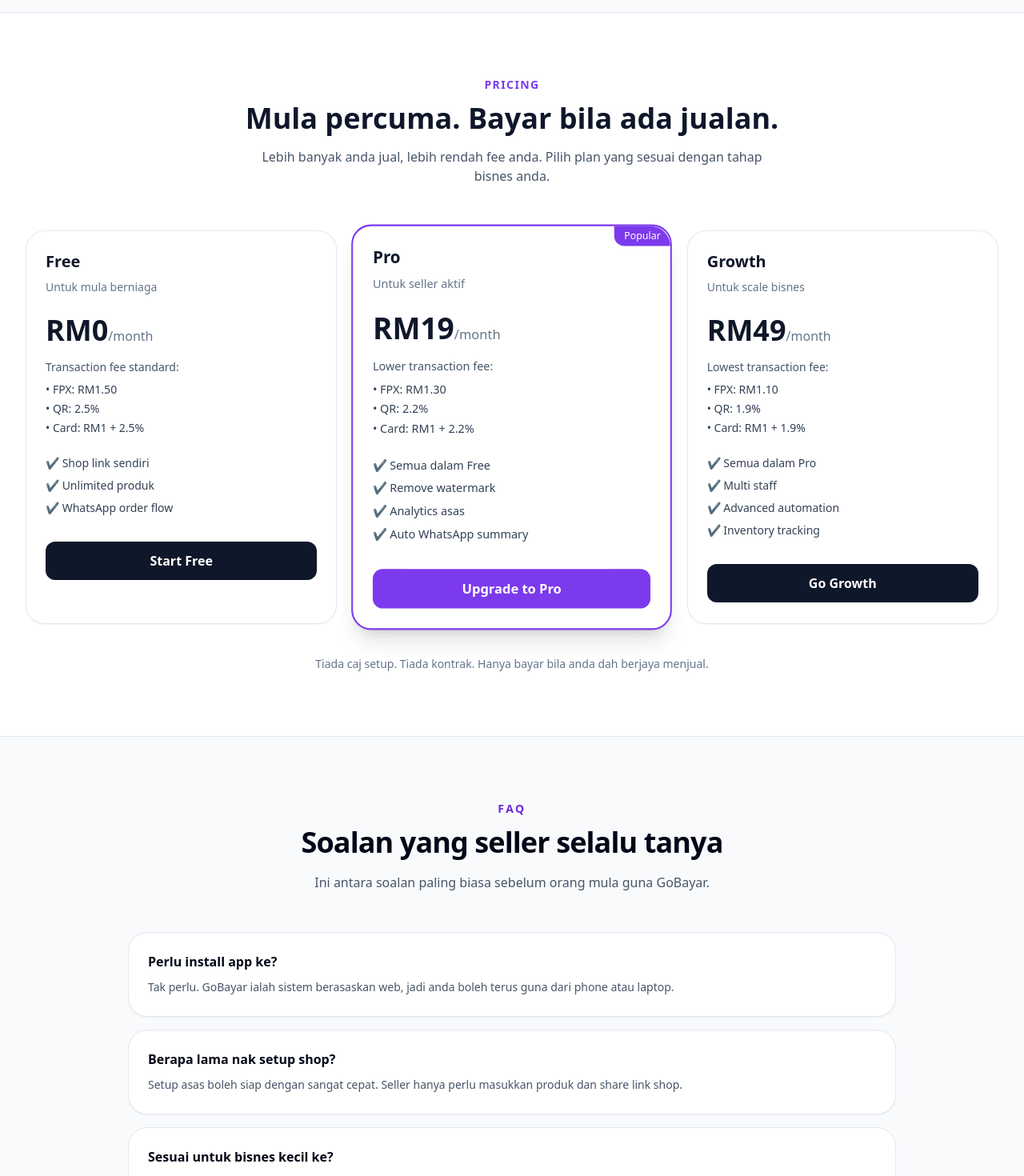
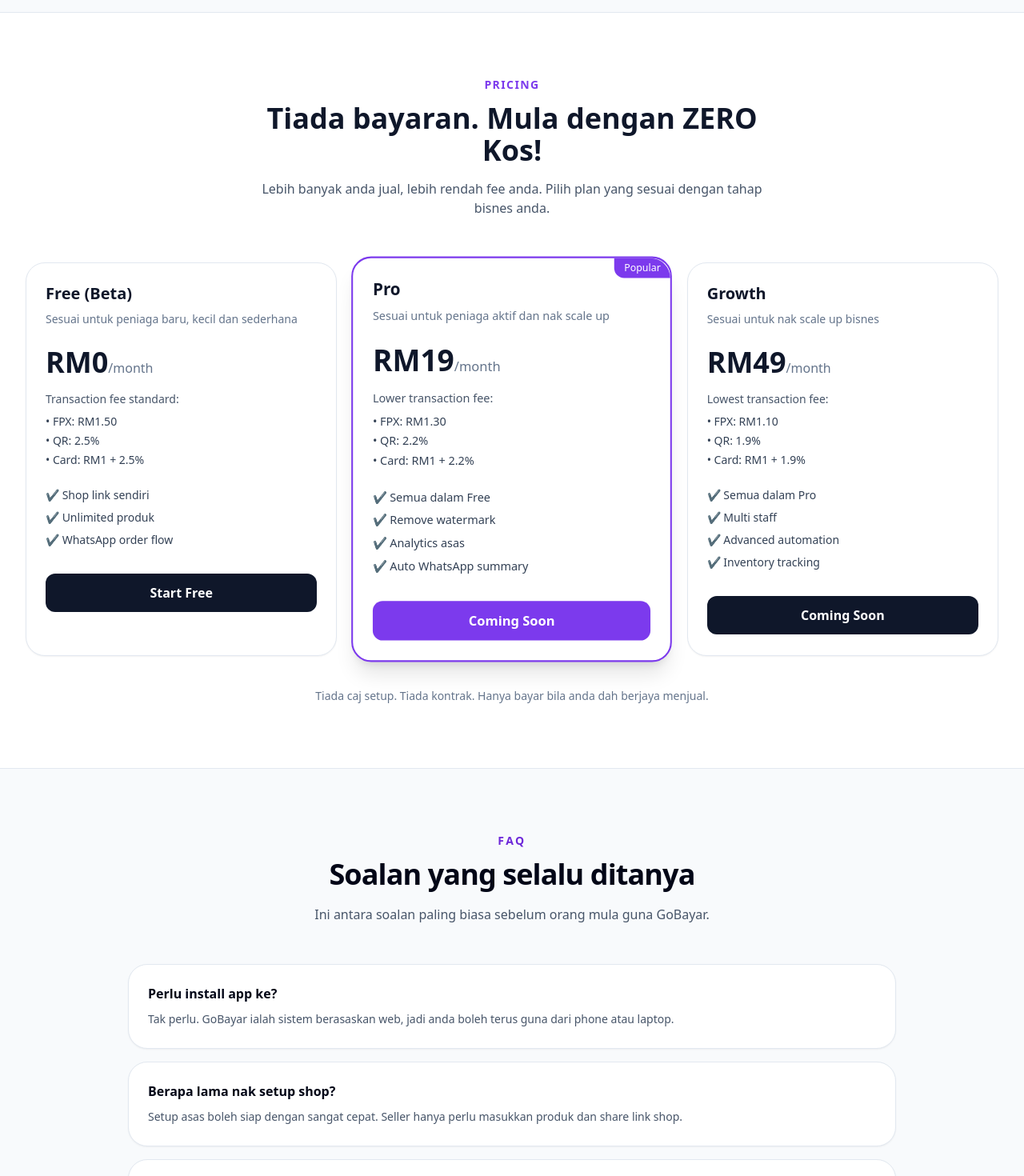
Before and after one commit to maizhakimm/pay-link, a Next.js app: page / in a window 1280 px wide. Shown: the part 2640-4110 px from the top of the page at 80% size. Built offline with nearby package versions, Linux system fonts and the light colour scheme.

Commit message:
Update page.tsx

```diff
--- a/src/app/page.tsx
+++ b/src/app/page.tsx
@@ -263,7 +263,7 @@
               Pricing
             </p>
             <h2 className="mt-3 text-3xl font-bold text-slate-900 sm:text-4xl">
-              Mula percuma. Bayar bila ada jualan.
+              Tiada bayaran. Mula dengan ZERO Kos!
             </h2>
             <p className="mt-4 text-slate-600">
               Lebih banyak anda jual, lebih rendah fee anda. Pilih plan yang sesuai dengan tahap bisnes anda.
@@ -272,8 +272,8 @@
 
           <div className="mt-14 grid gap-6 md:grid-cols-3">
             <div className="rounded-3xl border border-slate-200 bg-white p-6 shadow-sm">
-              <h3 className="text-xl font-bold text-slate-900">Free</h3>
-              <p className="mt-2 text-sm text-slate-500">Untuk mula berniaga</p>
+              <h3 className="text-xl font-bold text-slate-900">Free (Beta)</h3>
+              <p className="mt-2 text-sm text-slate-500">Sesuai untuk peniaga baru, kecil dan sederhana</p>
 
               <div className="mt-6">
                 <span className="text-4xl font-extrabold">RM0</span>
@@ -309,7 +309,7 @@
               </div>
 
               <h3 className="text-xl font-bold text-slate-900">Pro</h3>
-              <p className="mt-2 text-sm text-slate-500">Untuk seller aktif</p>
+              <p className="mt-2 text-sm text-slate-500">Sesuai untuk peniaga aktif dan nak scale up</p>
 
               <div className="mt-6">
                 <span className="text-4xl font-extrabold">RM19</span>
@@ -336,13 +336,13 @@
                 href="/signup"
                 className="mt-8 block rounded-xl bg-violet-600 py-3 text-center font-semibold text-white transition hover:bg-violet-700"
               >
-                Upgrade to Pro
+                Coming Soon
               </a>
             </div>
 
             <div className="rounded-3xl border border-slate-200 bg-white p-6 shadow-sm">
               <h3 className="text-xl font-bold text-slate-900">Growth</h3>
-              <p className="mt-2 text-sm text-slate-500">Untuk scale bisnes</p>
+              <p className="mt-2 text-sm text-slate-500">Sesuai untuk nak scale up bisnes</p>
 
               <div className="mt-6">
                 <span className="text-4xl font-extrabold">RM49</span>
@@ -369,7 +369,7 @@
                 href="/signup"
                 className="mt-8 block rounded-xl bg-slate-900 py-3 text-center font-semibold text-white transition hover:bg-slate-800"
               >
-                Go Growth
+                Coming Soon
               </a>
             </div>
           </div>
@@ -388,7 +388,7 @@
               FAQ
             </p>
             <h2 className="mt-3 text-3xl font-bold tracking-tight text-slate-950 sm:text-4xl">
-              Soalan yang seller selalu tanya
+              Soalan yang selalu ditanya
             </h2>
             <p className="mt-4 text-base leading-7 text-slate-600">
               Ini antara soalan paling biasa sebelum orang mula guna GoBayar.
@@ -427,7 +427,7 @@
           <h2 className="text-3xl font-extrabold tracking-tight text-slate-950 sm:text-4xl">
             Tak payah pening lagi.
             <br />
-            Start jual cara lebih smart.
+            Start jual cara lebih bijak.
           </h2>
           <p className="mx-auto mt-4 max-w-2xl text-base leading-7 text-slate-600">
             Buat shop link sendiri, share terus di WhatsApp, dan bagi customer
```
